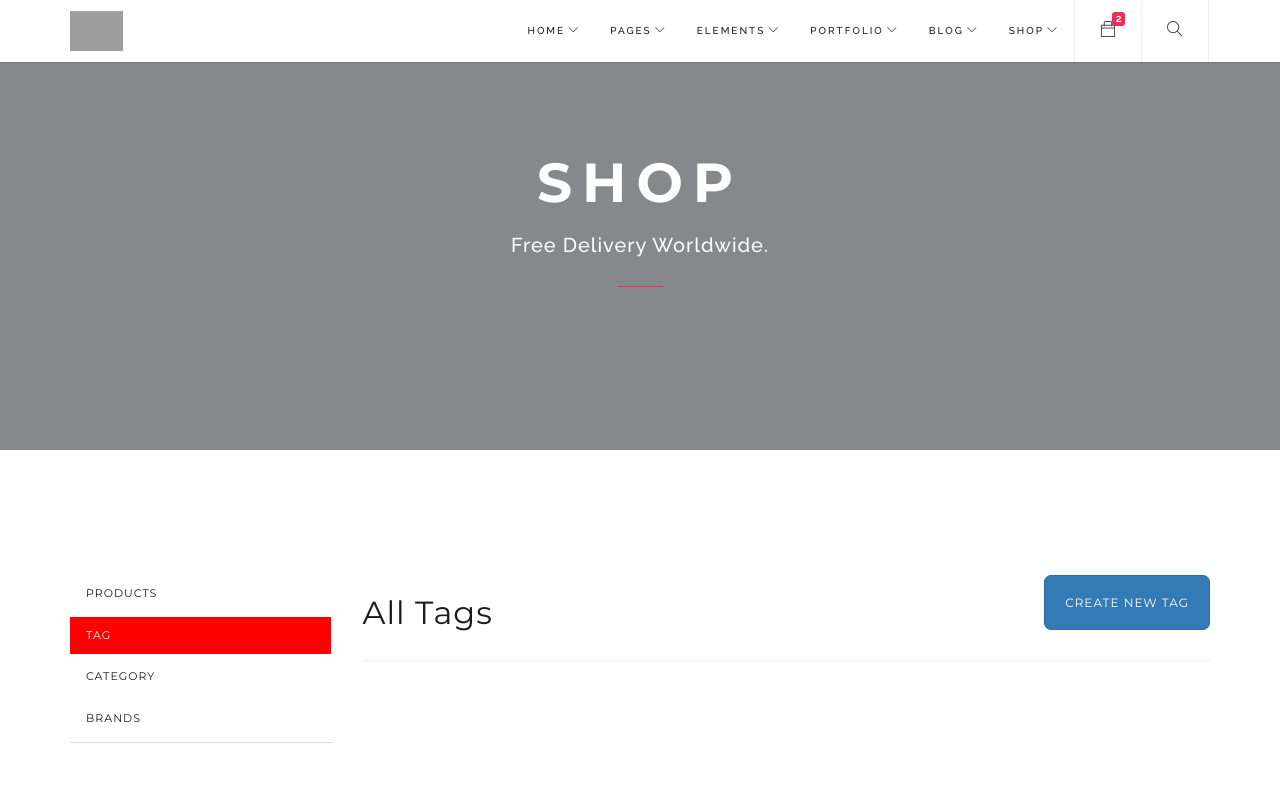
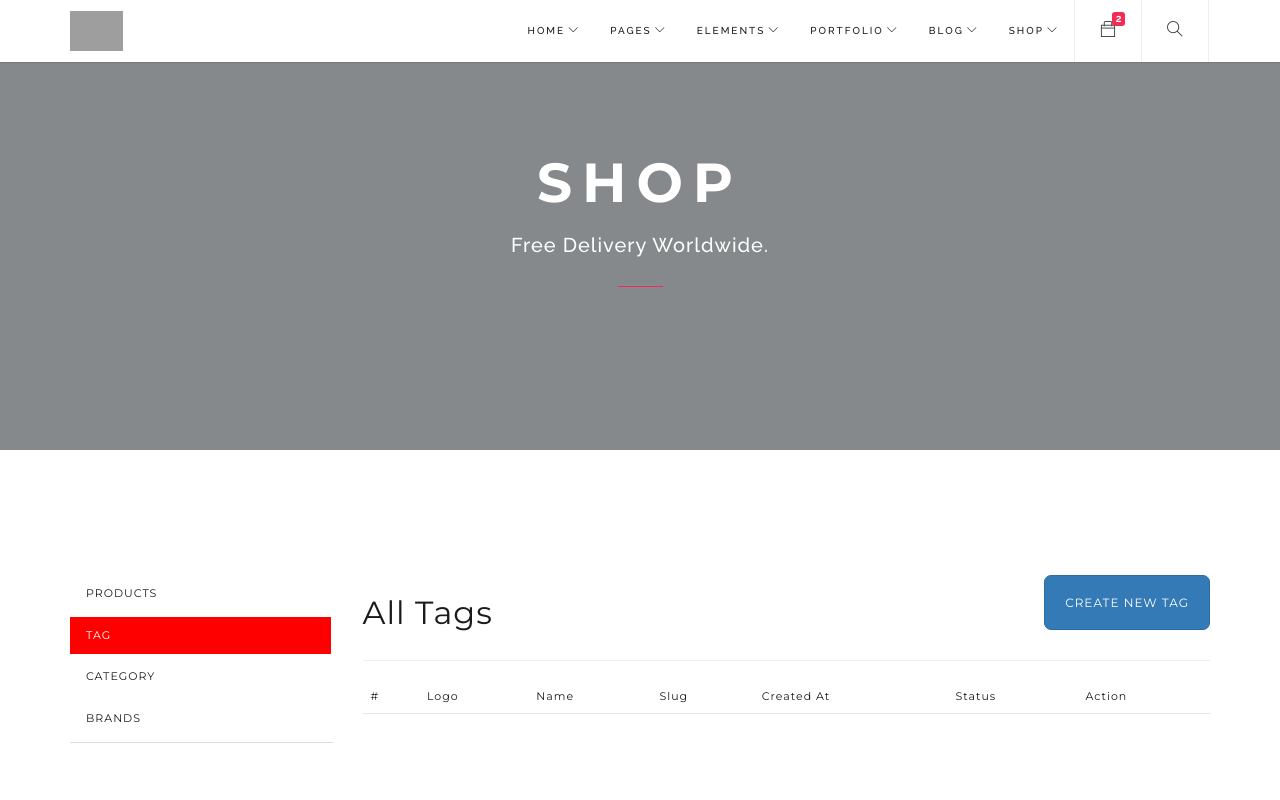
Before and after one commit to Nurunnahar1/shop-app-with-reactjs, a React (Vite) app: page /dashboard/tag in a window 1280 px wide. Shown: the top 800 px of the page. Built offline with nearby package versions, Linux system fonts and the light colour scheme; data requests are answered from the project's data file; grey boxes are pictures that could not be loaded; a web font is replaced by a local one.

Commit message:
tag data create

```diff
--- a/api/data.json
+++ b/api/data.json
@@ -52,6 +52,25 @@
     }
   ],
   "categories": [],
-  "tags": [],
+  "tags": [
+    {
+      "id": "86a4",
+      "name": "banana",
+      "slug": "banana",
+      "status": true,
+      "trass": false,
+      "createdAt": 1733372370190,
+      "updatedAt": null
+    },
+    {
+      "id": "823f",
+      "name": "Banana",
+      "slug": "banana",
+      "status": true,
+      "trass": false,
+      "createdAt": 1733372403667,
+      "updatedAt": null
+    }
+  ],
   "products": []
 }
--- a/src/App.jsx
+++ b/src/App.jsx
@@ -10,7 +10,7 @@ import Dashboard from "./pages/admin/Dashboard";
 import Brand from "./pages/admin/Brand";
 import Category from "./pages/admin/Category";
 import CreateProduct from "./pages/admin/CreateProduct";
-import TagCreate from "./pages/admin/tag/TagCreate";
+import Tag from "./pages/admin/tag/Tag";
 
 function App() {
   return (
@@ -23,7 +23,7 @@ function App() {
         <Route path="/checkout" element={<Checkout />}></Route>
         <Route path="/dashboard" element={<Dashboard />}>
           <Route path="brand" element={<Brand />} />
-          <Route path="tag" element={<TagCreate />} />
+          <Route path="tag" element={<Tag />} />
           <Route path="category" element={<Category />} />
           <Route path="createproduct" element={<CreateProduct />} />
         </Route>
--- /dev/null
+++ b/src/pages/admin/tag/Tag.jsx
@@ -0,0 +1,100 @@
+ import axios from 'axios';
+import { createSlug, dataFix } from '../../../utils/helper';
+import ModalPopup from '../../../components/modal/ModalPopup';
+import { useState } from 'react';
+
+const Tag = () => {
+     const [modal, setModal] = useState(false);
+     const [tag, setTag] = useState("");
+
+     //tag data create
+
+     const handleCreateTag = async (e) => {
+       e.preventDefault();
+
+       const response = await axios.post(
+         "http://localhost:5050/tags",
+         dataFix({
+           name: tag,
+           slug: createSlug(tag),
+         })
+       );
+       setModal(false);
+     };
+  return (
+    <>
+      {modal && (
+        <ModalPopup hide={setModal} title="Create New Tag">
+          <form onSubmit={handleCreateTag}>
+            <label>
+              Name
+              <input
+                type="text"
+                className="form-control"
+                value={tag}
+                onChange={(e) => setTag(e.target.value)}
+              />
+            </label>
+
+            <label>
+              <button className="btn btn-color btn-block">Create</button>
+            </label>
+          </form>
+        </ModalPopup>
+      )}
+      <div className="data">
+        <div className="data-header">
+          <h2>All Tags</h2>
+          <button className="btn btn-primary" onClick={() => setModal(true)}>
+            Create New Tag
+          </button>
+        </div>
+        <hr />
+        <table className="table">
+          <thead>
+            <tr>
+              <th>#</th>
+              <th>Logo</th>
+              <th>Name</th>
+              <th>Slug</th>
+              <th>Created At</th>
+              <th>Status</th>
+              <th>Action</th>
+            </tr>
+          </thead>
+          {/* <tbody>
+
+              return (
+                <tr key={item.id}>
+                  <td>{index + 1}</td>
+                  <td>
+                    <img src={item.logo} alt="" />
+                  </td>
+                  <td>{item.name}</td>
+                  <td>{item.slug}</td>
+                  <td>{item.createdAt}</td>
+                  <td>
+                    <ToggleSwitch />
+                  </td>
+                  <td>
+                    <button onClick={() => setView(true)}>
+                      <BiShowAlt />
+                    </button>
+                    <button>
+                      <CiEdit />
+                    </button>
+                    <button>
+                      <MdDeleteOutline />
+                    </button>
+                  </td>
+                </tr>
+              );
+            })}
+          </tbody> */}
+        </table>
+      </div>
+    </>
+  );
+ }
+
+ export default Tag
--- a/src/pages/admin/tag/TagCreate.jsx
+++ /dev/null
@@ -1,35 +0,0 @@
-import { useState } from "react";
-import ModalPopup from "../../../components/modal/ModalPopup";
-
-const TagCreate = () => {
-  const [modal, setModal] = useState(false);
-  return (
-    <>
-      {modal && (
-        <ModalPopup hide={setModal} title="Create New Tag">
-          <form>
-            <label>
-              Name
-              <input type="text" className="form-control" />
-            </label>
-
-            <label>
-              <button className="btn btn-color btn-block">Create</button>
-            </label>
-          </form>
-        </ModalPopup>
-      )}
-      <div className="data">
-        <div className="data-header">
-          <h2>All Tags</h2>
-          <button className="btn btn-primary" onClick={() => setModal(true)}>
-            Create New Tag
-          </button>
-        </div>
-        <hr />
-      </div>
-    </>
-  );
-};
-
-export default TagCreate;
```
